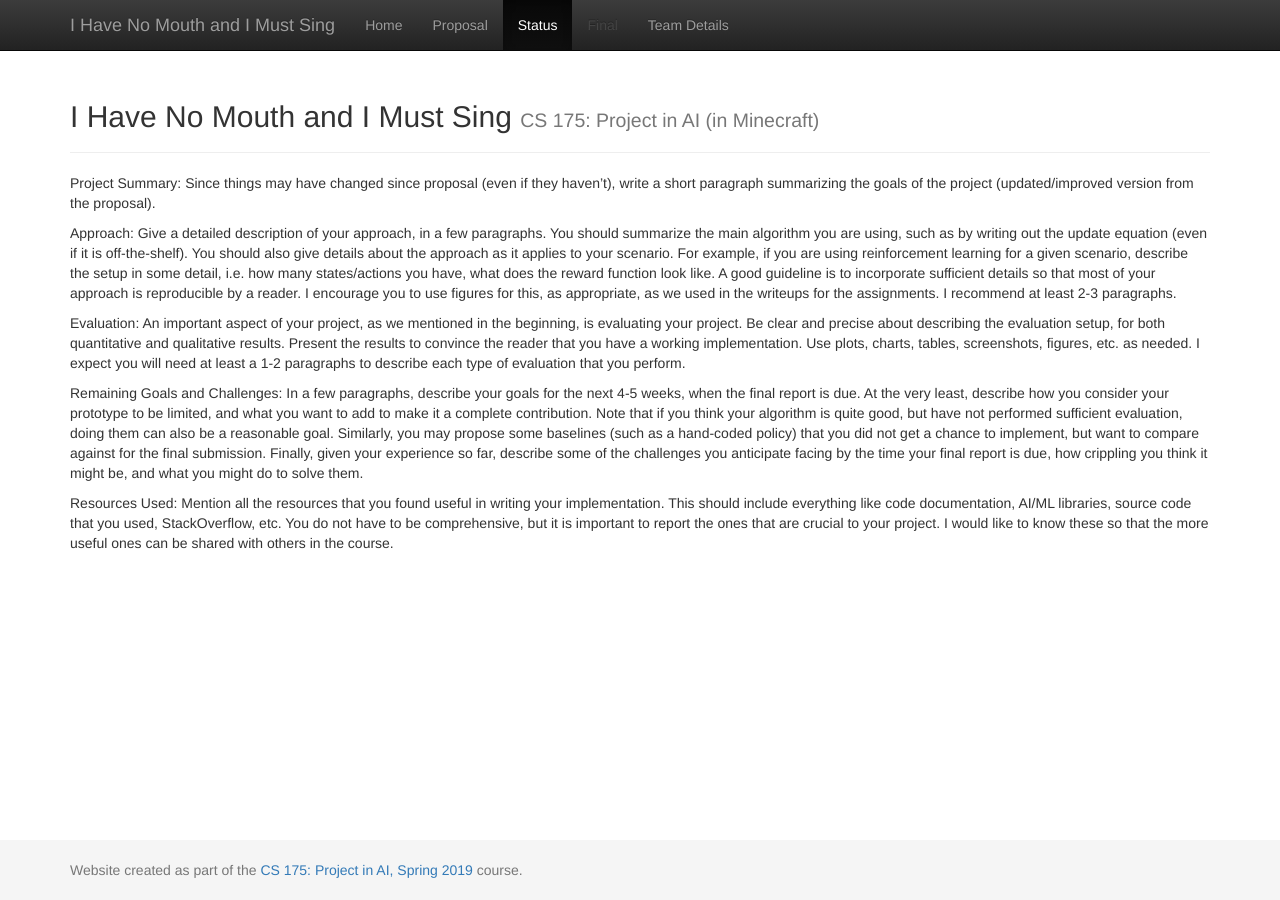
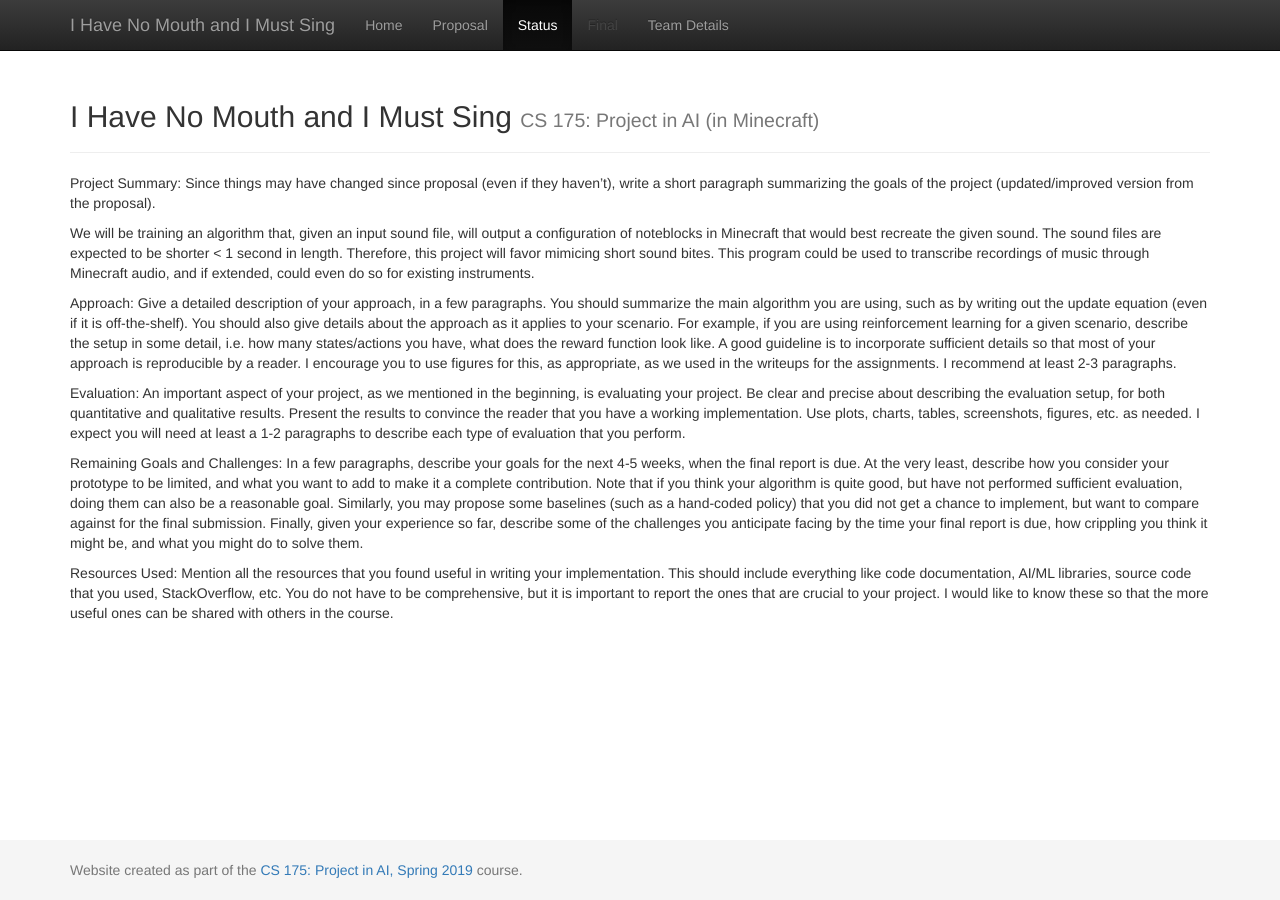
Before and after one commit to matengm1/CS175-Project, a Jekyll site: the page built from docs/status.md, in a window 1280 px wide. Built offline with Jekyll 4.4.1, drawn with Linux system fonts in a browser that asks for light colours.

Commit message:
Update status.md

```diff
--- a/docs/status.md
+++ b/docs/status.md
@@ -5,6 +5,8 @@ title: Status
 
 Project Summary: Since things may have changed since proposal (even if they haven’t), write a short
 paragraph summarizing the goals of the project (updated/improved version from the proposal).
+
+We will be training an algorithm that, given an input sound file, will output a configuration of noteblocks in Minecraft that would best recreate the given sound. The sound files are expected to be shorter < 1 second in length. Therefore, this project will favor mimicing short sound bites. This program could be used to transcribe recordings of music through Minecraft audio, and if extended, could even do so for existing instruments.
 
 Approach: Give a detailed description of your approach, in a few paragraphs. You should summarize the
 main algorithm you are using, such as by writing out the update equation (even if it is off-the-shelf). You
```
